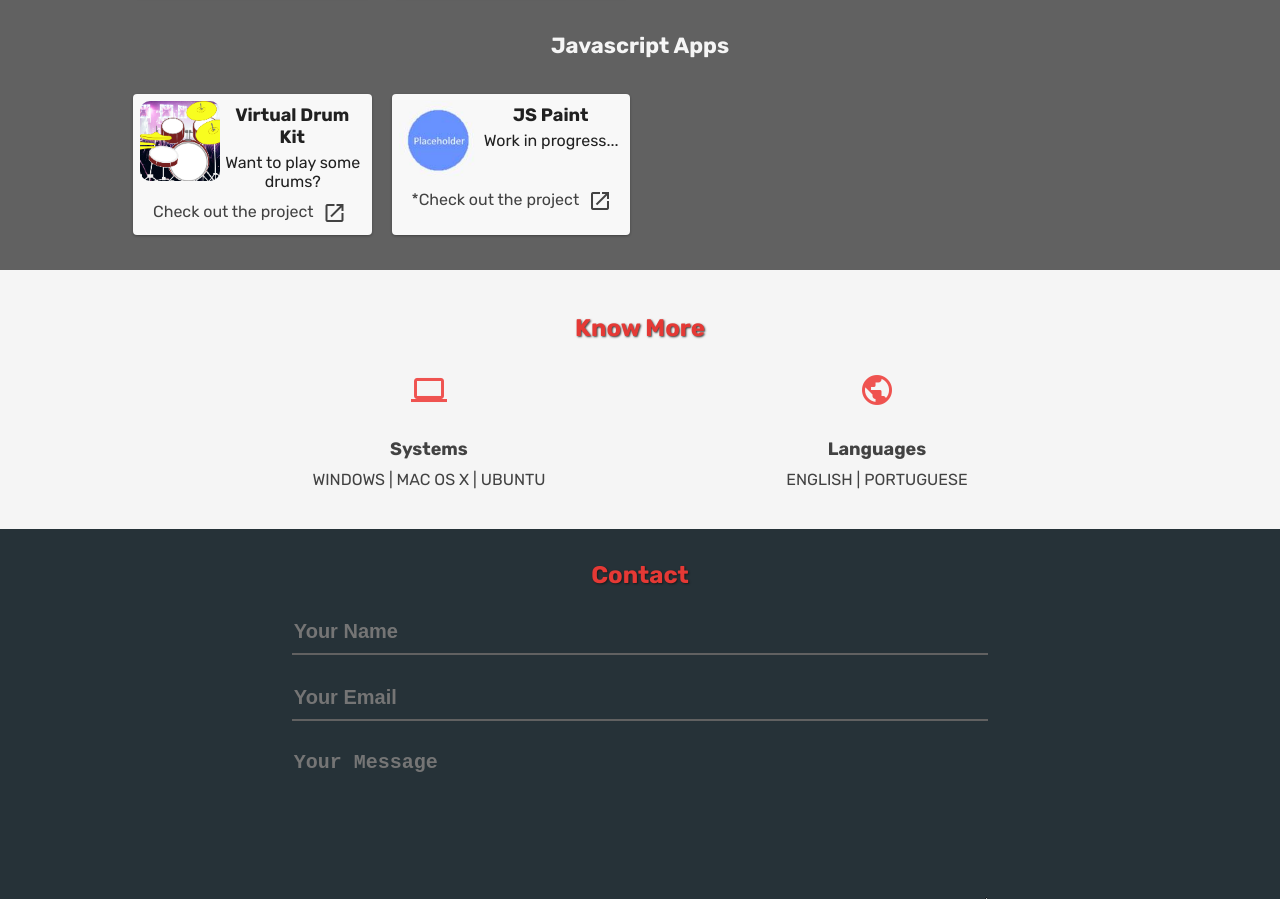
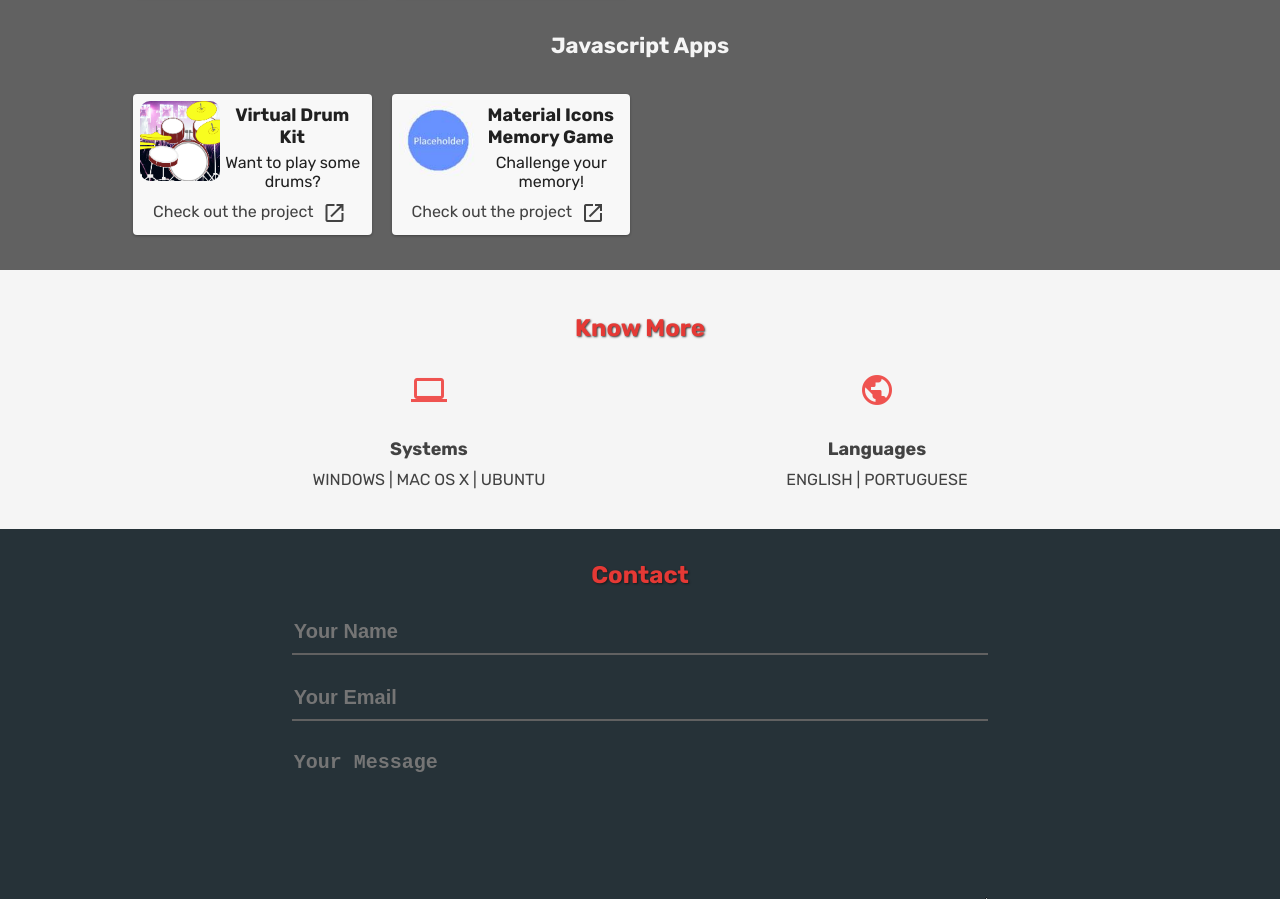
Before and after one commit to betocostadev/betocostadev.github.io, a plain HTML site: page index.html in a window 1280 px wide. Shown: the part 1913-2812 px from the top of the page. Drawn offline with Linux system fonts and the light colour scheme.

Commit message:
mem game start

```diff
--- a/index.html
+++ b/index.html
@@ -193,20 +193,35 @@
                 </p>
             </a>
 
-            <a href="apps/jspaint.html" class="object-card__link">
+            <a href="apps/memgame/index.html" class="object-card__link">
+                <div class="object-card__img">
+                  <img src="img/placeholder_card_img.jpg" alt="Material Icons Memory Game">
+                </div>
+                <div class="object-card__text">
+                  <h2 class="object-card__title">Material Icons Memory Game</h2>
+                  <!-- <p class="object-card__body">Javascript paint app based on the HTML5 canvas.</p> -->
+                  <p class="object-card__body">Challenge your memory!</p>
+                </div>
+                <p class="object-card__label">
+                  Check out the project
+                  <i class="object-card__icon material-icons">launch</i>
+                </p>
+            </a>
+
+            <!-- <a href="apps/jspaint.html" class="object-card__link">
                 <div class="object-card__img">
                   <img src="img/placeholder_card_img.jpg" alt="JS Paint project cover">
                 </div>
                 <div class="object-card__text">
-                  <h2 class="object-card__title">JS Paint</h2>
+                  <h2 class="object-card__title">JS Paint</h2> -->
                   <!-- <p class="object-card__body">Javascript paint app based on the HTML5 canvas.</p> -->
-                  <p class="object-card__body">Work in progress...</p>
+                  <!-- <p class="object-card__body">Work in progress...</p>
                 </div>
                 <p class="object-card__label">
                   *Check out the project
                   <i class="object-card__icon material-icons">launch</i>
                 </p>
-            </a>
+            </a> -->
 
             <!-- <a href="#" class="object-card__link">
                 <div class="object-card__img">
```
Also changed, not shown: apps/memgame/index.html (added, +15 -0 lines).
